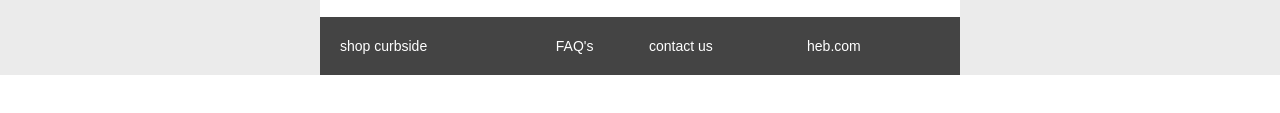
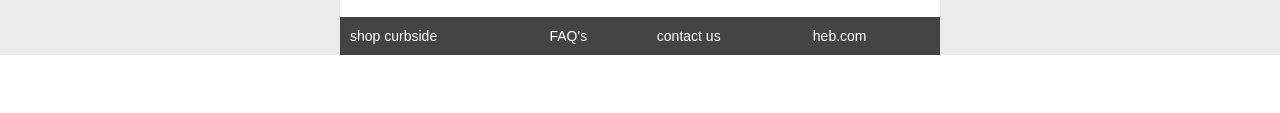
Before and after one commit to reggiekcollins/curbside-02, a plain HTML site: page index.html in a window 1280 px wide. Shown: the part 661-774 px from the top of the page. Drawn offline with Linux system fonts and the light colour scheme.

Commit message:
Updated footer

```diff
--- a/index.html
+++ b/index.html
@@ -301,28 +301,26 @@
 
           <!--  end review section -->
           <!--  footer -->
-          <tr>
-            <td bgcolor="#444444" align="center" style="padding:20px">
+
           <table align="center" border="0" cellpadding="0" cellspacing="0" role="presentation" width="600"
             class="mobile">
             <tr>
-                  <td>
+              <td style="padding:10px;background-color:#444444">
                 <a href="#"
                   style="font-size:14px;color:#ffffff;font-family:Arial, Helvetica, sans-serif;text-decoration:none">shop
                   curbside</a></td>
-                  <td><a href="#"
+              <td style="padding:10px;background-color:#444444"><a href="#"
                   style="font-size:14px;color:#ffffff;font-family:Arial, Helvetica, sans-serif;text-decoration:none">FAQ's</a>
               </td>
-                  <td><a href="#"
+              <td style="padding:10px;background-color:#444444"><a href="#"
                   style="font-size:14px;color:#ffffff;font-family:Arial, Helvetica, sans-serif;text-decoration:none">contact
                   us</a></td>
-                  <td><a href="#"
+              <td style="padding:10px;background-color:#444444"><a href="#"
                   style="font-size:14px;color:#ffffff;font-family:Arial, Helvetica, sans-serif;text-decoration:none">heb.com</a>
               </td>
             </tr>
           </table>
-            </td>
-          </tr>
+
           <!--  end footer -->
 
         </table><!--  end 600w container-->
```
Lines whose indentation alone changed are shown as unchanged.
